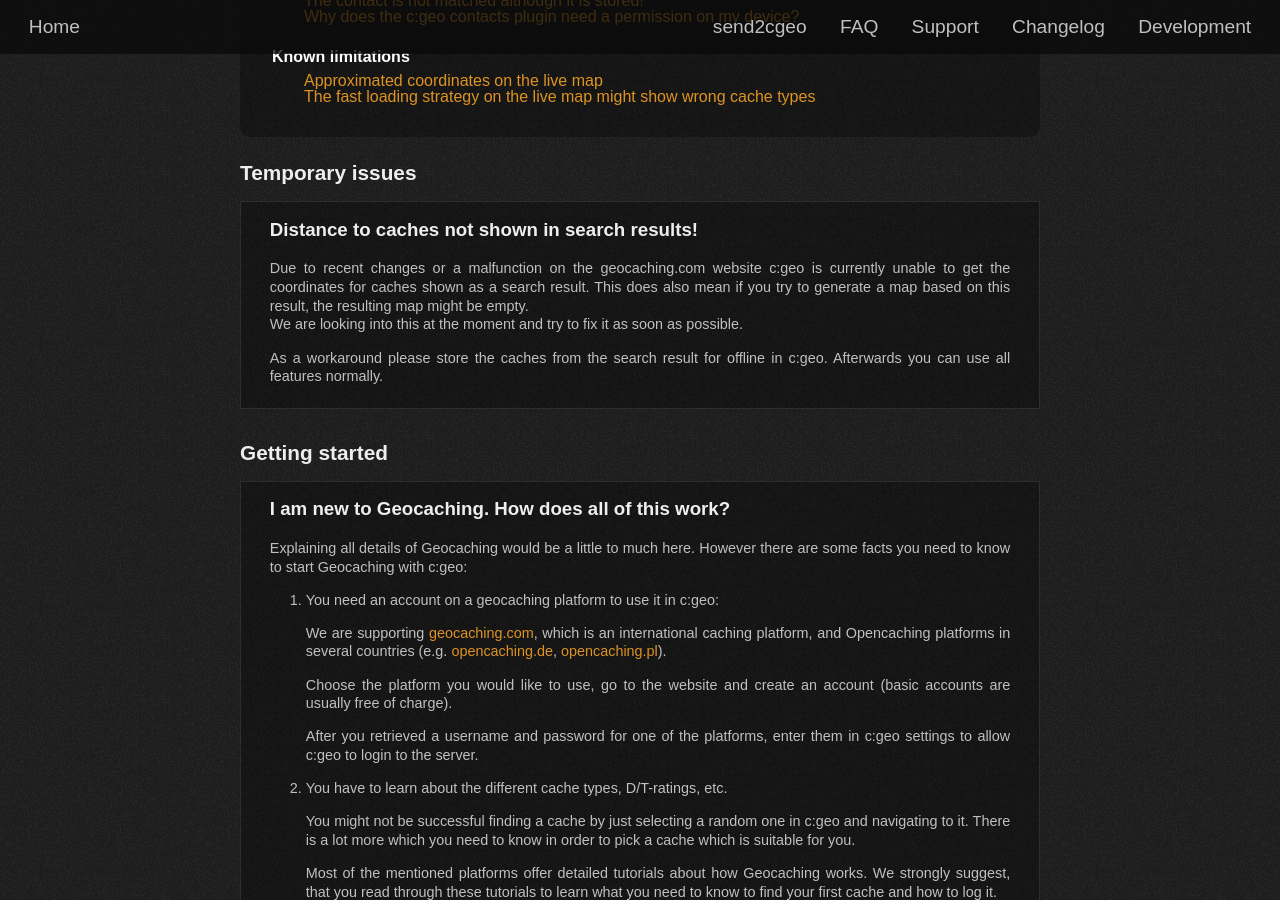
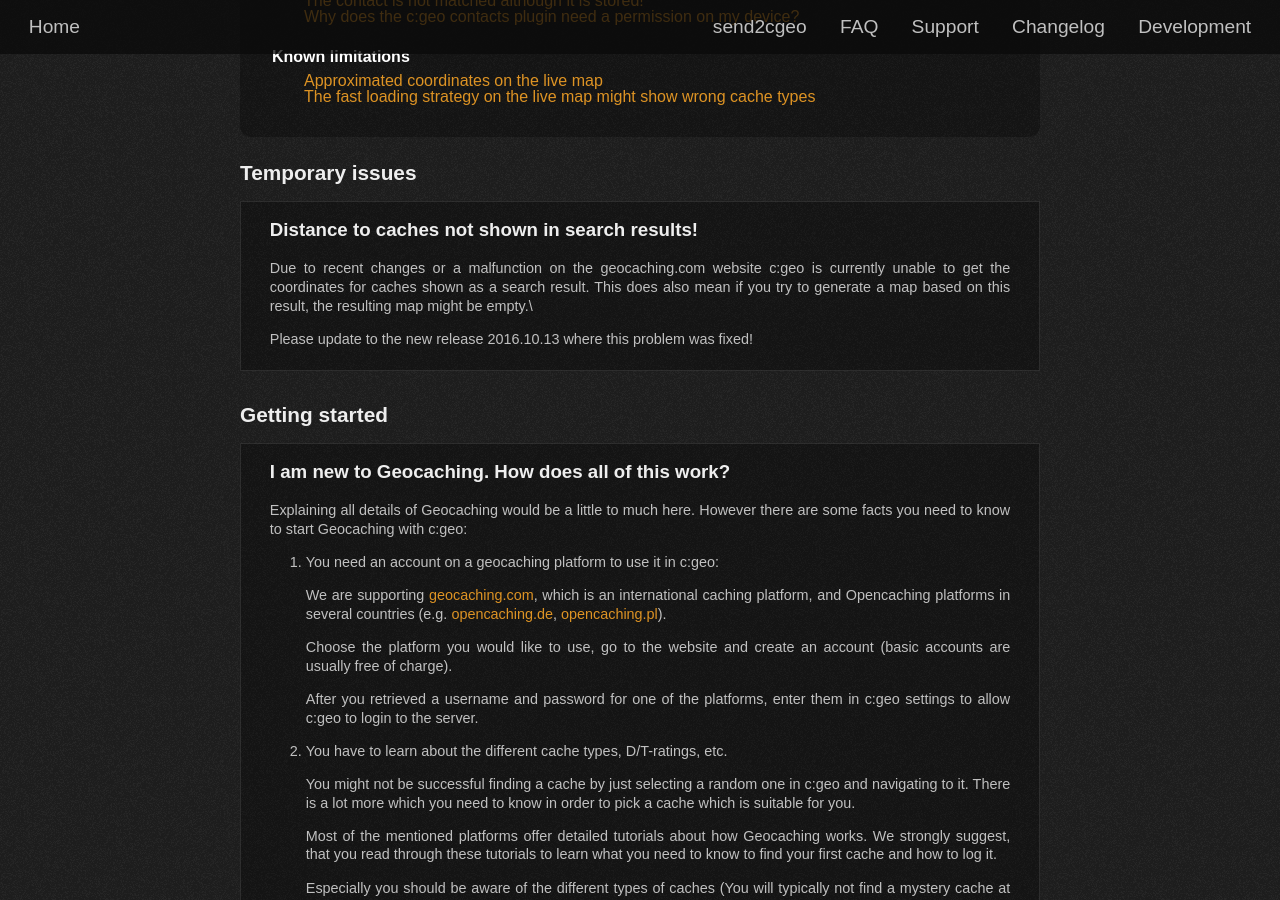
Before and after one commit to cgeo/cgeo.github.io, a Jekyll site: the page built from faq.html, in a window 1280 px wide and 900 px high, scrolled down 2696 px. Built offline with Jekyll 4.4.1, drawn with Linux system fonts in a browser that asks for light colours; some web fonts are replaced.

Commit message:
FAQ: Add solution to temporary issue

```diff
--- a/_data/faq.yml
+++ b/_data/faq.yml
@@ -5,9 +5,8 @@
         content: |
             Due to recent changes or a malfunction on the geocaching.com website c:geo is currently unable to get the coordinates for caches shown as a search result.
             This does also mean if you try to generate a map based on this result, the resulting map might be empty.\\
-            We are looking into this at the moment and try to fix it as soon as possible.
 
-            As a workaround please store the caches from the search result for offline in c:geo. Afterwards you can use all features normally.
+            Please update to the new release 2016.10.13 where this problem was fixed!
 
 - title: Getting started
   items:
```
